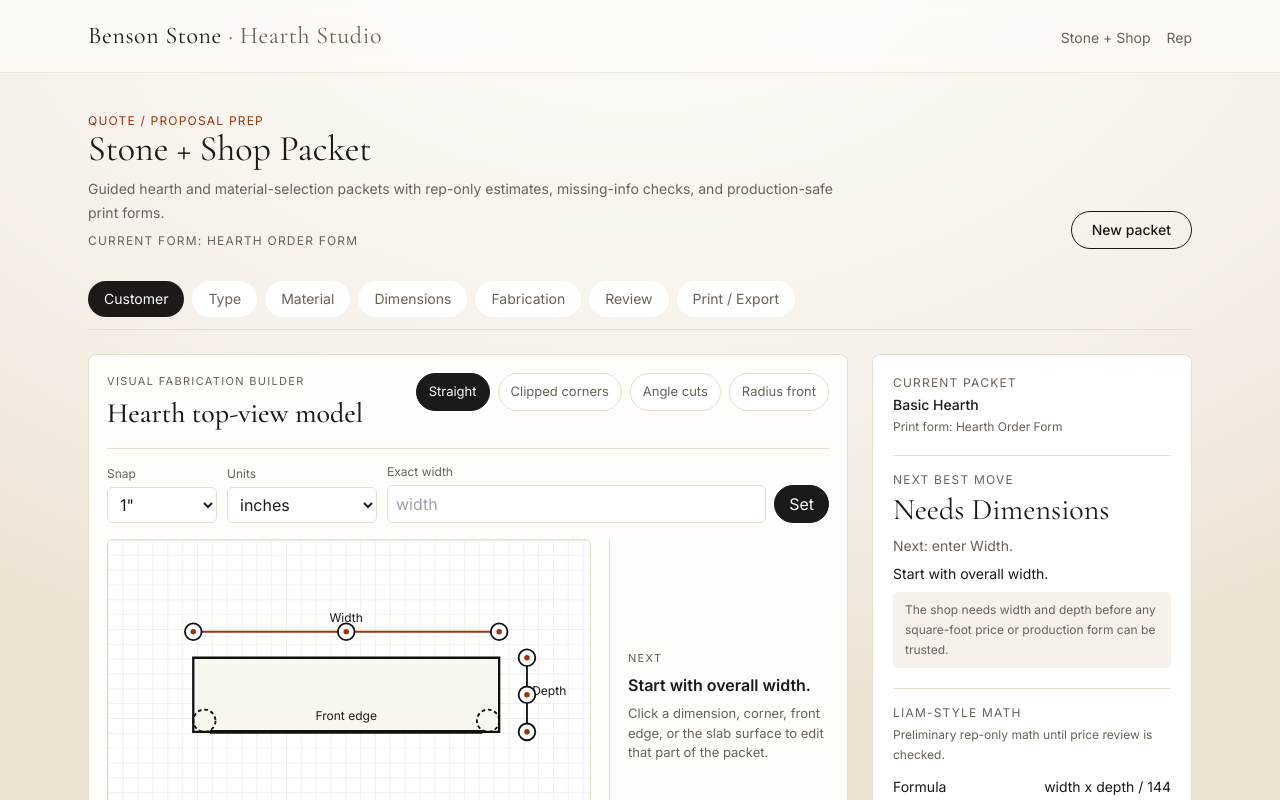
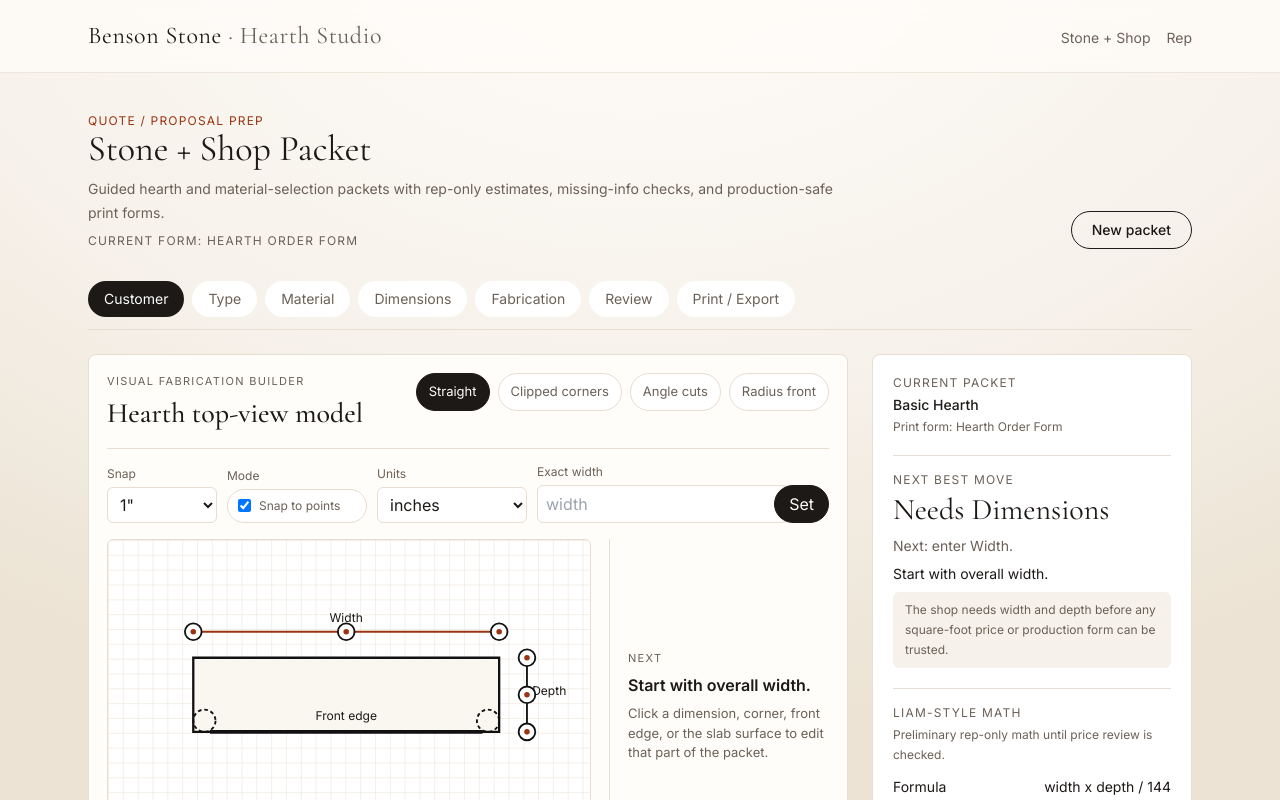
Before and after one commit to DrewYomantas/BSFA_V2, a React (Vite) app: page /stone-shop-packet in a window 1280 px wide. Shown: the top 800 px of the page. Built offline with nearby package versions, Linux system fonts and the light colour scheme.

Commit message:
add snap toggle for hearth handles

```diff
--- a/src/components/stoneShop/StoneShopPacketBuilder.jsx
+++ b/src/components/stoneShop/StoneShopPacketBuilder.jsx
@@ -29,6 +29,7 @@ export default function StoneShopPacketBuilder() {
   const [currentId, setCurrentId] = useState(() => loadCurrentStoneShopPacketId())
   const [activeStep, setActiveStep] = useState('Customer')
   const [activeTarget, setActiveTarget] = useState('width')
+  const [snapEnabled, setSnapEnabled] = useState(true)
   const [snapIncrement, setSnapIncrement] = useState(1)
   const [unit, setUnit] = useState('inches')
 
@@ -153,6 +154,8 @@ export default function StoneShopPacketBuilder() {
               activeTarget={activeTarget}
               onTarget={setVisualTarget}
               onShapeChange={changePacketType}
+              snapEnabled={snapEnabled}
+              onSnapEnabledChange={setSnapEnabled}
               snapIncrement={snapIncrement}
               onSnapChange={setSnapIncrement}
               unit={unit}
--- a/src/components/stoneShop/visual/DimensionControls.jsx
+++ b/src/components/stoneShop/visual/DimensionControls.jsx
@@ -2,6 +2,8 @@ import { SNAP_PRESETS } from '../../../lib/stoneShop/dimensionSnap.js'
 import { UNIT_OPTIONS, formatDimensionForUnit, parseDimensionInputToInches } from '../../../lib/stoneShop/unitConversion.js'
 
 export default function DimensionControls({
+  snapEnabled,
+  onSnapEnabledChange,
   snapIncrement,
   onSnapChange,
   unit,
@@ -25,11 +27,23 @@ export default function DimensionControls({
     <div className="dimension-controls">
       <label>
         <span>Snap</span>
-        <select value={snapIncrement} onChange={(e) => onSnapChange(Number(e.target.value))}>
+        <select aria-label="Snap increment" value={snapIncrement} onChange={(e) => onSnapChange(Number(e.target.value))}>
           {SNAP_PRESETS.map((preset) => (
             <option key={preset.label} value={preset.value}>{preset.label}</option>
           ))}
         </select>
+      </label>
+      <label className="dimension-controls__toggle">
+        <span>Mode</span>
+        <span className="dimension-controls__toggle-row">
+          <input
+            type="checkbox"
+            checked={snapEnabled}
+            onChange={(e) => onSnapEnabledChange(e.target.checked)}
+            aria-label="Snap to points"
+          />
+          Snap to points
+        </span>
       </label>
       <label>
         <span>Units</span>
--- a/src/components/stoneShop/visual/DimensionHandle.jsx
+++ b/src/components/stoneShop/visual/DimensionHandle.jsx
@@ -8,6 +8,7 @@ export default function DimensionHandle({
   valueInches,
   fallbackInches,
   pixelsPerInch,
+  snapEnabled,
   snapIncrement,
   onTarget,
   onChange,
@@ -29,7 +30,8 @@ export default function DimensionHandle({
     function stop(upEvent) {
       const currentClient = axis === 'x' ? upEvent.clientX : upEvent.clientY
       const delta = (currentClient - startClient) / scale
-      onChange(target, snapToIncrement(startValue + delta, snapIncrement), { commit: true })
+      const nextValue = Math.max(1, startValue + delta)
+      onChange(target, snapEnabled ? snapToIncrement(nextValue, snapIncrement) : nextValue, { commit: true })
       window.removeEventListener('pointermove', move)
       window.removeEventListener('pointerup', stop)
     }
--- a/src/components/stoneShop/visual/HearthSvgDimensions.jsx
+++ b/src/components/stoneShop/visual/HearthSvgDimensions.jsx
@@ -1,7 +1,7 @@
 import { formatDimensionForUnit } from '../../../lib/stoneShop/unitConversion.js'
 import DimensionHandle from './DimensionHandle.jsx'
 
-export default function HearthSvgDimensions({ geometry, model, activeTarget, onTarget, unit, snapIncrement, onDimensionChange }) {
+export default function HearthSvgDimensions({ geometry, model, activeTarget, onTarget, unit, snapEnabled, snapIncrement, onDimensionChange }) {
   const { x, y, width, depth, scale } = geometry.bounds
   const widthLabel = formatDimensionForUnit(model.dimensions.widthInches, unit, 'Width')
   const depthLabel = formatDimensionForUnit(model.dimensions.depthInches, unit, 'Depth')
@@ -24,6 +24,7 @@ export default function HearthSvgDimensions({ geometry, model, activeTarget, onT
         valueInches={model.dimensions.widthInches}
         fallbackInches={96}
         pixelsPerInch={scale}
+        snapEnabled={snapEnabled}
         snapIncrement={snapIncrement}
         onDimensionChange={onDimensionChange}
       />
@@ -41,6 +42,7 @@ export default function HearthSvgDimensions({ geometry, model, activeTarget, onT
         valueInches={model.dimensions.depthInches}
         fallbackInches={18}
         pixelsPerInch={scale}
+        snapEnabled={snapEnabled}
         snapIncrement={snapIncrement}
         onDimensionChange={onDimensionChange}
       />
@@ -86,6 +88,7 @@ function DimensionLine({
   valueInches,
   fallbackInches,
   pixelsPerInch,
+  snapEnabled,
   snapIncrement,
   onDimensionChange,
 }) {
@@ -116,6 +119,7 @@ function DimensionLine({
             valueInches={valueInches}
             fallbackInches={fallbackInches}
             pixelsPerInch={pixelsPerInch}
+            snapEnabled={snapEnabled}
             snapIncrement={snapIncrement}
             onTarget={onTarget}
             onChange={onDimensionChange}
@@ -128,6 +132,7 @@ function DimensionLine({
             valueInches={valueInches}
             fallbackInches={fallbackInches}
             pixelsPerInch={pixelsPerInch}
+            snapEnabled={snapEnabled}
             snapIncrement={snapIncrement}
             onTarget={onTarget}
             onChange={onDimensionChange}
@@ -140,6 +145,7 @@ function DimensionLine({
             valueInches={valueInches}
             fallbackInches={fallbackInches}
             pixelsPerInch={pixelsPerInch}
+            snapEnabled={snapEnabled}
             snapIncrement={snapIncrement}
             onTarget={onTarget}
             onChange={onDimensionChange}
--- a/src/components/stoneShop/visual/HearthSvgModel.jsx
+++ b/src/components/stoneShop/visual/HearthSvgModel.jsx
@@ -1,7 +1,7 @@
 import HearthSvgDimensions from './HearthSvgDimensions.jsx'
 import { buildHearthGeometry, pointsToString } from './hearthGeometry.js'
 
-export default function HearthSvgModel({ model, activeTarget, onTarget, unit, snapIncrement, onDimensionChange }) {
+export default function HearthSvgModel({ model, activeTarget, onTarget, unit, snapEnabled, snapIncrement, onDimensionChange }) {
   const geometry = buildHearthGeometry(model)
   const { x, y, width, depth } = geometry.bounds
   const shapeProps = {
@@ -54,6 +54,7 @@ export default function HearthSvgModel({ model, activeTarget, onTarget, unit, sn
         activeTarget={activeTarget}
         onTarget={onTarget}
         unit={unit}
+        snapEnabled={snapEnabled}
         snapIncrement={snapIncrement}
         onDimensionChange={onDimensionChange}
       />
--- a/src/components/stoneShop/visual/HearthVisualBuilder.jsx
+++ b/src/components/stoneShop/visual/HearthVisualBuilder.jsx
@@ -11,6 +11,8 @@ export default function HearthVisualBuilder({
   activeTarget,
   onTarget,
   onShapeChange,
+  snapEnabled = true,
+  onSnapEnabledChange = () => {},
   snapIncrement = 1,
   onSnapChange = () => {},
   unit = 'inches',
@@ -23,7 +25,7 @@ export default function HearthVisualBuilder({
   function changeDimension(target, value, options = {}) {
     const field = target === 'width' ? 'widthInches' : target === 'depth' ? 'depthInches' : null
     if (!field || value === null) return
-    onDimensionUpdate(field, options.commit ? snapToIncrement(value, snapIncrement) : value)
+    onDimensionUpdate(field, options.commit && snapEnabled ? snapToIncrement(value, snapIncrement) : value)
   }
 
   return (
@@ -39,13 +41,15 @@ export default function HearthVisualBuilder({
         />
       </div>
       <DimensionControls
+        snapEnabled={snapEnabled}
+        onSnapEnabledChange={onSnapEnabledChange}
         snapIncrement={snapIncrement}
         onSnapChange={onSnapChange}
         unit={unit}
         onUnitChange={onUnitChange}
         activeTarget={activeTarget || next.target}
         packet={packet}
-        onExactDimension={(field, value) => onDimensionUpdate(field, snapToIncrement(value, snapIncrement))}
+        onExactDimension={(field, value) => onDimensionUpdate(field, snapEnabled ? snapToIncrement(value, snapIncrement) : value)}
       />
       <div className="hearth-visual-builder__body">
         <HearthSvgModel
@@ -53,6 +57,7 @@ export default function HearthVisualBuilder({
           activeTarget={activeTarget || next.target}
           onTarget={onTarget}
           unit={unit}
+          snapEnabled={snapEnabled}
           snapIncrement={snapIncrement}
           onDimensionChange={changeDimension}
         />
--- a/src/components/stoneShop/visual/hearthVisual.css
+++ b/src/components/stoneShop/visual/hearthVisual.css
@@ -41,7 +41,7 @@
   border-top: 1px solid #e7ddd0;
   display: grid;
   gap: 10px;
-  grid-template-columns: 110px 150px minmax(180px, 1fr);
+  grid-template-columns: 110px 140px 150px minmax(180px, 1fr);
   margin-top: 14px;
   padding-top: 14px;
 }
@@ -71,6 +71,23 @@
   display: grid;
   gap: 8px;
   grid-template-columns: minmax(120px, 1fr) auto;
+}
+
+.dimension-controls__toggle-row {
+  align-items: center;
+  background: #fff;
+  border: 1px solid #e7ddd0;
+  border-radius: 999px;
+  color: #1c1917;
+  display: inline-flex;
+  gap: 8px;
+  min-height: 34px;
+  padding: 6px 10px;
+}
+
+.dimension-controls__toggle-row input {
+  min-height: auto;
+  padding: 0;
 }
 
 .dimension-controls button {
```
Also changed, not shown: 1 other file (tests, documents, lock files or other folders).
